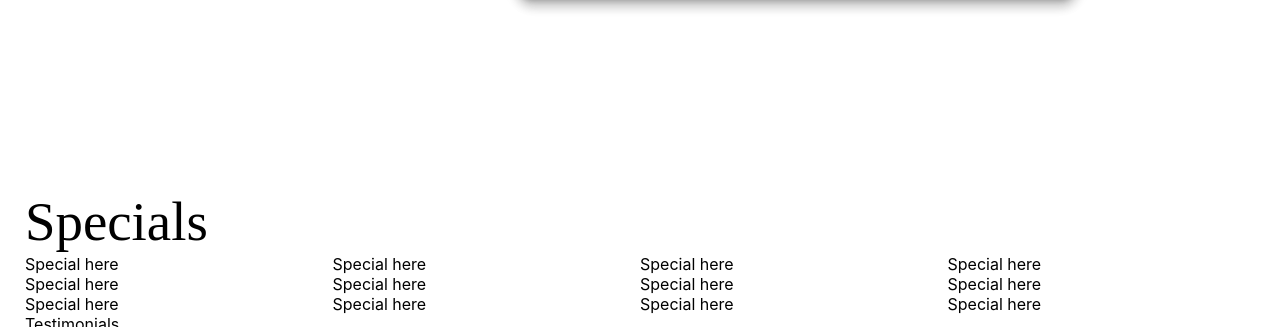
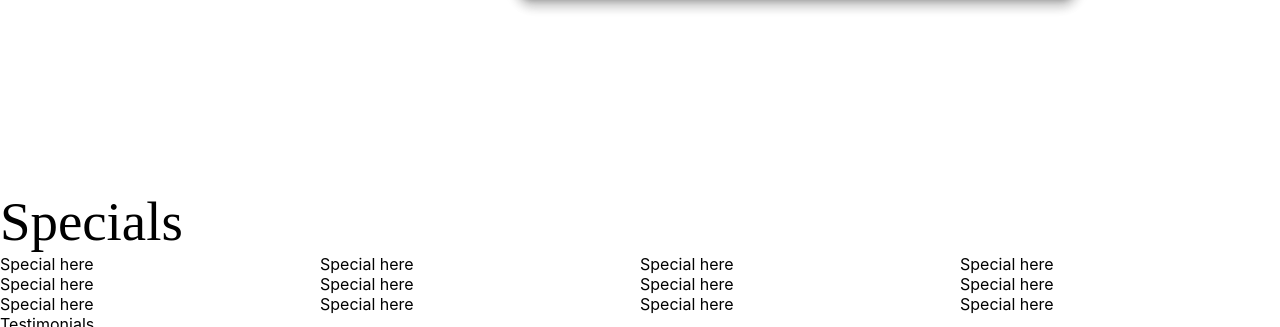
Before and after one commit to a-williams8427/meta-capstone-project, a React (Create React App) app: page / in a window 1280 px wide. Shown: the part 625-952 px from the top of the page. Built offline with nearby package versions, Linux system fonts and the light colour scheme; a web font is replaced by a local one.

Commit message:
Removed unneeded inline style

```diff
--- a/src/pages/Homepage/Main.js
+++ b/src/pages/Homepage/Main.js
@@ -4,7 +4,7 @@ import Testimonials from "./Testimonials";
 
 function Main() {
     return (
-        <main style={{ marginLeft: "25px", marginRight: "25px" }}>
+        <main>
             <Specials />
             <Testimonials />
         </main>
```
